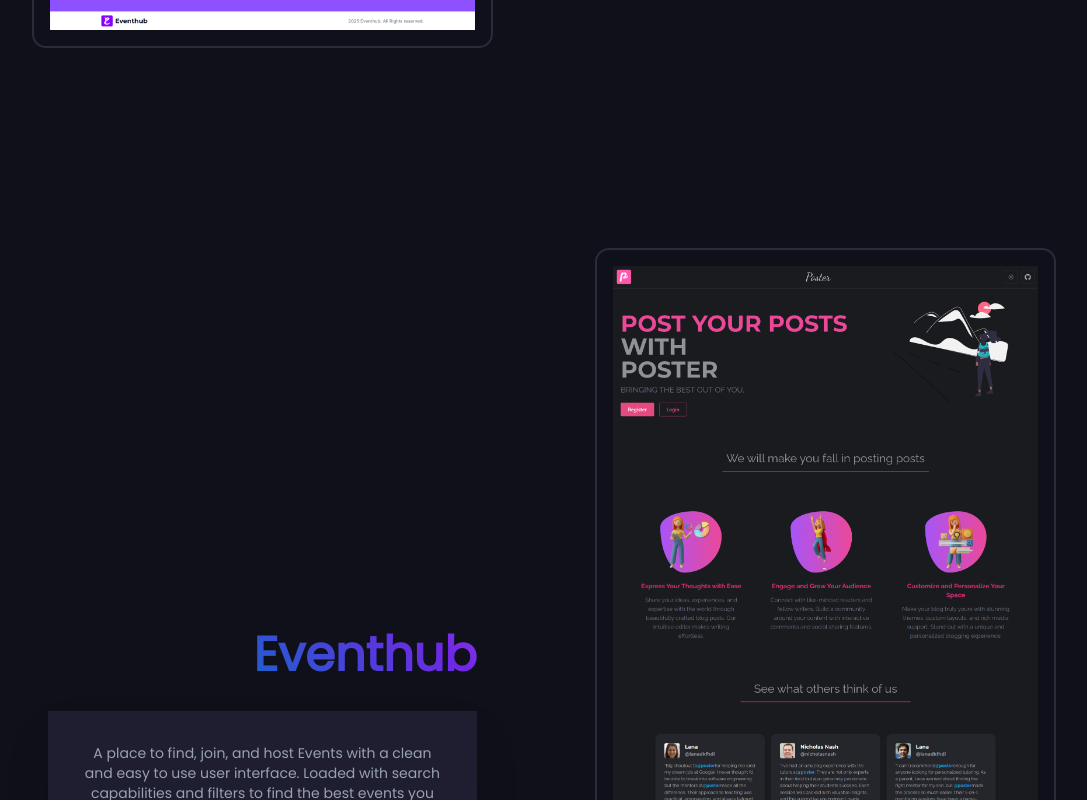
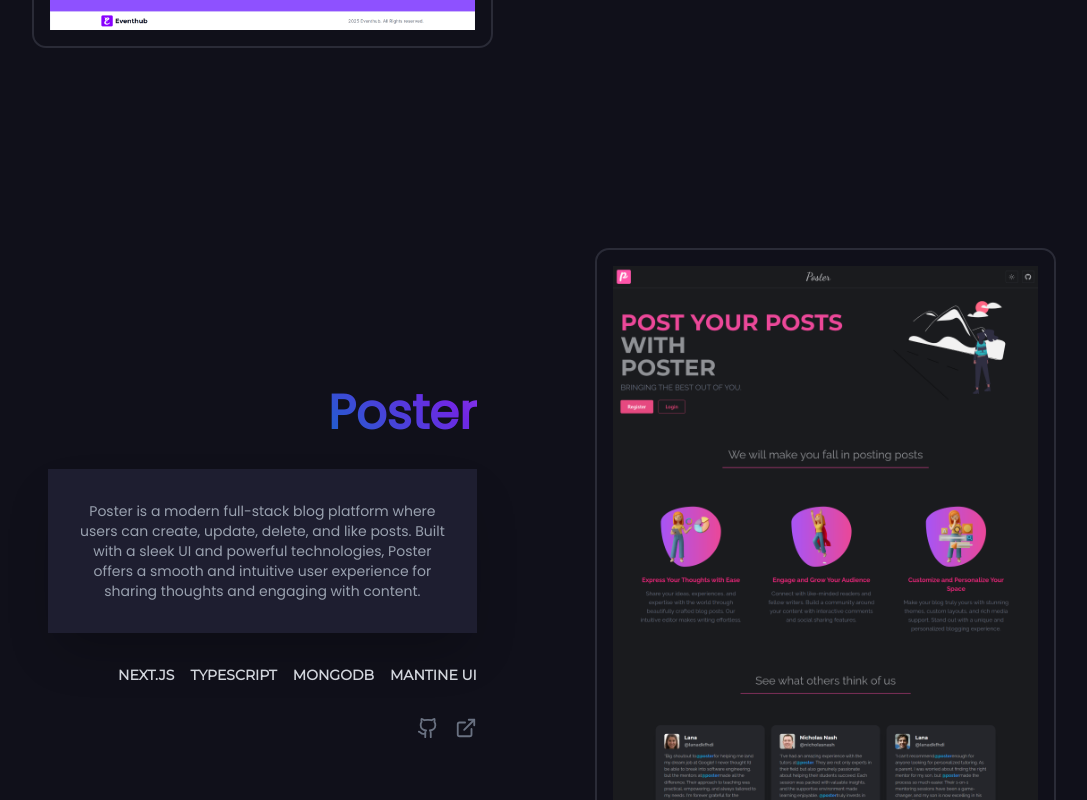
Before and after one commit to Navneet-divine/Portfolio, a Next.js app: page / in a window 1280 px wide. Shown: the part 2000-2800 px from the top of the page, without its empty margins (96-1183 px from the left). Built offline with nearby package versions, Linux system fonts and the light colour scheme.

Commit message:
changes some urls's and project-2 img

```diff
--- a/components/ProjectSection.tsx
+++ b/components/ProjectSection.tsx
@@ -27,17 +27,17 @@
           title="Eventhub"
           description="A place to find, join, and host Events with a clean and easy to use user interface. Loaded with search capabilities and filters to find the best events you want without wasting time and many more."
           stacks={["Next.js", "TypeScript", "MongoDB", "Shadcn UI"]}
-          githubLink="https://github.com/Navneet-divine"
+          githubLink="https://github.com/Navneet-divine/eventhub"
           liveLink="https://eventhub-j1dh.onrender.com/"
           className=""
         />
         <ProjectCard
           image={projectTwo}
-          title="Eventhub"
-          description="A place to find, join, and host Events with a clean and easy to use user interface. Loaded with search capabilities and filters to find the best events you want without wasting time and many more."
-          stacks={["Next.js", "TypeScript", "MongoDB", "Shadcn UI"]}
-          githubLink="https://github.com/Navneet-divine"
-          liveLink="https://eventhub-j1dh.onrender.com/"
+          title="Poster"
+          description="Poster is a modern full-stack blog platform where users can create, update, delete, and like posts. Built with a sleek UI and powerful technologies, Poster offers a smooth and intuitive user experience for sharing thoughts and engaging with content."
+          stacks={["Next.js", "TypeScript", "MongoDB", "Mantine UI"]}
+          githubLink="https://github.com/Navneet-divine/poster"
+          liveLink="https://poster-r92j.onrender.com/"
           className="md:flex-row-reverse"
         />
       </div>
```
Also changed, not shown: public/images/project-2.png.
